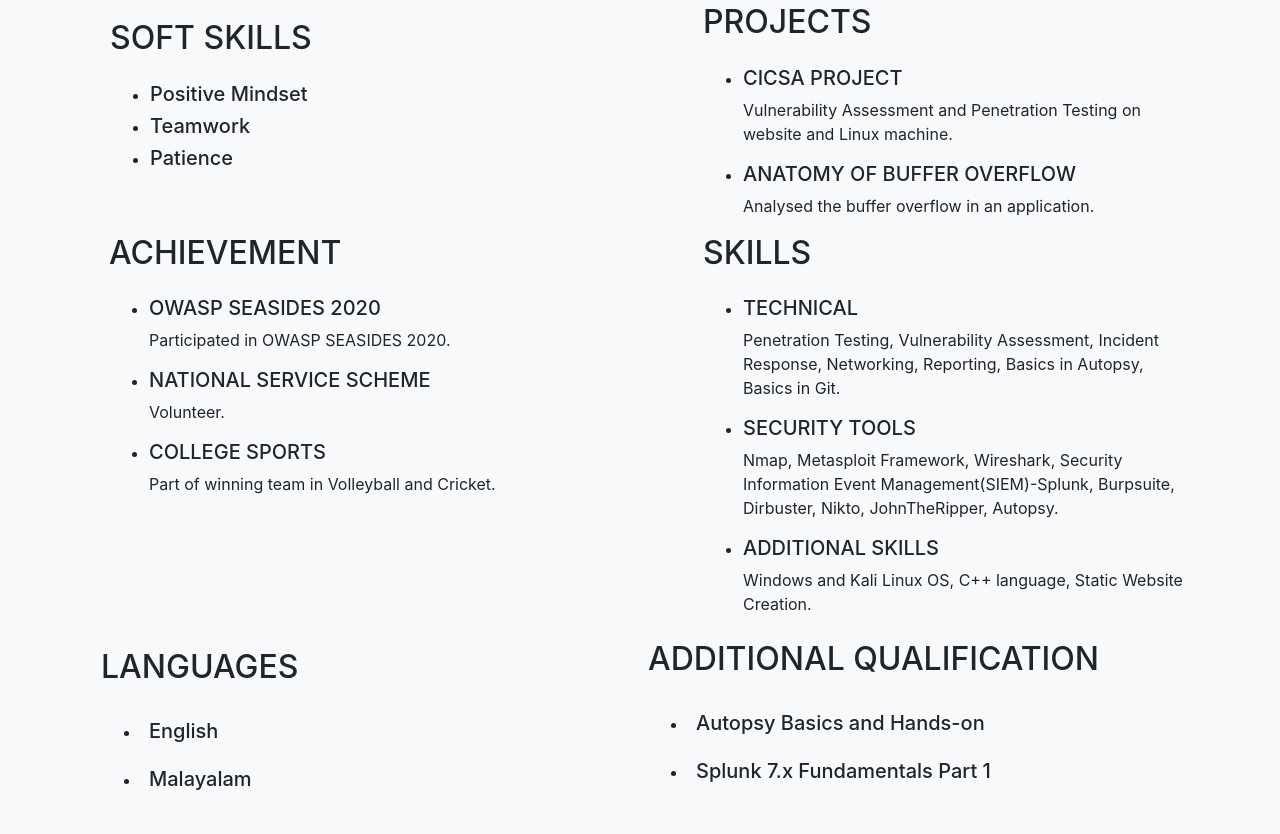
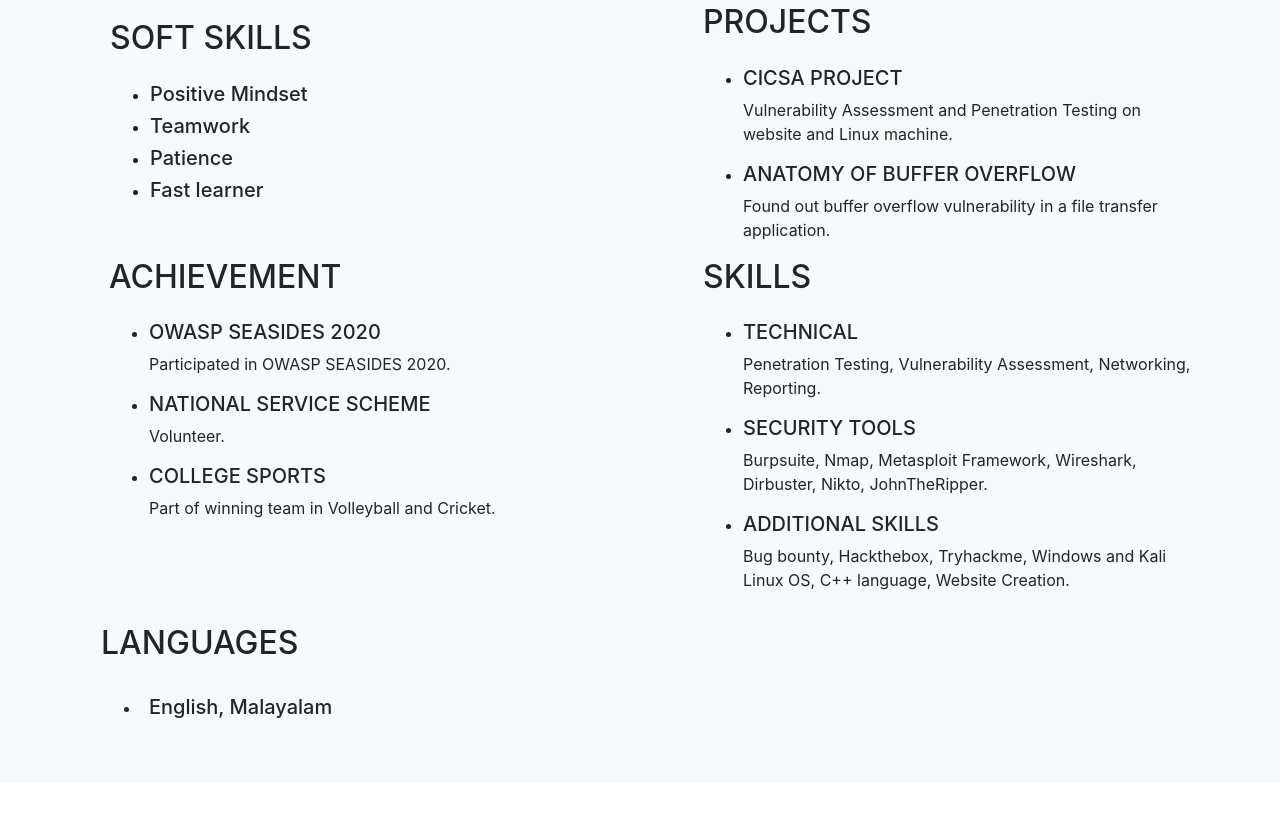
Before and after one commit to P3n3trat3r/Static-Website, a plain HTML site: page index.html in a window 1280 px wide. Shown: the part 899-1733 px from the top of the page. After the commit the page ends 1682 px from the top, so only its background shows below. Drawn offline with nearby package versions, Linux system fonts and the light colour scheme.

Commit message:
Update index.html

```diff
--- a/index.html
+++ b/index.html
@@ -35,7 +35,7 @@
            <div class="row">
                <div class="col-md-6 ml-4 p-3">
                    <h2>PROFILE</h2>
-                   <p class="pt-3">Disciplined and enthusiastic in cybersecurity, also skilled in penetration testing, incident response, and have theoretical knowledge in forensics and networking. Graduated in Cyber Forensics from Mahatma Gandhi University, Kottayam. Seeking to boost my knowledge in Cybersecurity and forensics, As a hardworking cybersecurity professional, I will be organized and persistent in my work.</p>
+                   <p class="pt-3">Disciplined and enthusiastic in cybersecurity, also skilled in penetration testing, networking and have theoretical knowledge in forensics. Graduated in Cyber Forensics from Mahatma Gandhi University, Kottayam. Seeking to boost my knowledge in cybersecurity, for that progressing on bug bounty and one report is under processing also have got some duplicates. As an entry level hardworking cybersecurity professional, I will be organized and persistent in my work.</p>
                </div>
                <div class="col-xl ml-4 p-3">
                 <h2>EDUCATION</h2>
@@ -56,6 +56,7 @@
                     <li><h5>Positive Mindset</h5></li>
                     <li><h5>Teamwork</h5></li>
                     <li><h5>Patience</h5></li>
+                    <li><h5>Fast learner</h5></li>
                 </ul>
               </div>
               <div class="col-xl ml-4">
@@ -64,7 +65,7 @@
                     <li><h5>CICSA PROJECT</h5></li>
                     <p>Vulnerability Assessment and Penetration Testing on website and Linux machine.</p>
                     <li><h5>ANATOMY OF BUFFER OVERFLOW</h5></li>
-                    <p>Analysed the buffer overflow in an application.</p>
+                    <p>Found out buffer overflow vulnerability in a file transfer application.</p>
 
                 </ul>
             </div>
@@ -86,11 +87,11 @@
                 <h2>SKILLS</h2>
                 <ul class="pt-3">
                     <li><h5>TECHNICAL</h5></li>
-                    <p>Penetration Testing, Vulnerability Assessment, Incident Response, Networking, Reporting, Basics in Autopsy, Basics in Git.</p>
+                    <p>Penetration Testing, Vulnerability Assessment, Networking, Reporting.</p>
                     <li><h5>SECURITY TOOLS</h5></li>
-                    <p>Nmap, Metasploit Framework, Wireshark, Security Information Event Management(SIEM)-Splunk, Burpsuite, Dirbuster, Nikto, JohnTheRipper, Autopsy.</p>
+                    <p>Burpsuite, Nmap, Metasploit Framework, Wireshark, Dirbuster, Nikto, JohnTheRipper.</p>
                     <li><h5>ADDITIONAL SKILLS</h5></li>
-                    <p>Windows and Kali Linux OS, C++ language, Static Website Creation.</p>
+                    <p>Bug bounty, Hackthebox, Tryhackme, Windows and Kali Linux OS, C++ language, Website Creation.</p>
                 </ul>
             </div>
            </div>
@@ -100,17 +101,11 @@
               <div class="col-md-6 p-3">
                 <h2>LANGUAGES</h2>
                 <ul class="pt-3">
-                    <li><h5 class="p-2">English</h5></li>
-                    <li><h5 class="p-2">Malayalam</h5></li>
+                    <li><h5 class="p-2">English, Malayalam</h5></li>
+
                 </ul>
               </div>
-              <div class="col-md-6 p-2">
-                <h2 class="mr-2">ADDITIONAL QUALIFICATION</h2>
-                <ul class="pt-3">
-                    <li><h5 class="p-2">Autopsy Basics and Hands-on</h5></li>
-                    <li><h5 class="p-2">Splunk 7.x Fundamentals Part 1</h5></li>
-                </ul>
-              </div>
+
             </div>
           </div>
        </div>
```
